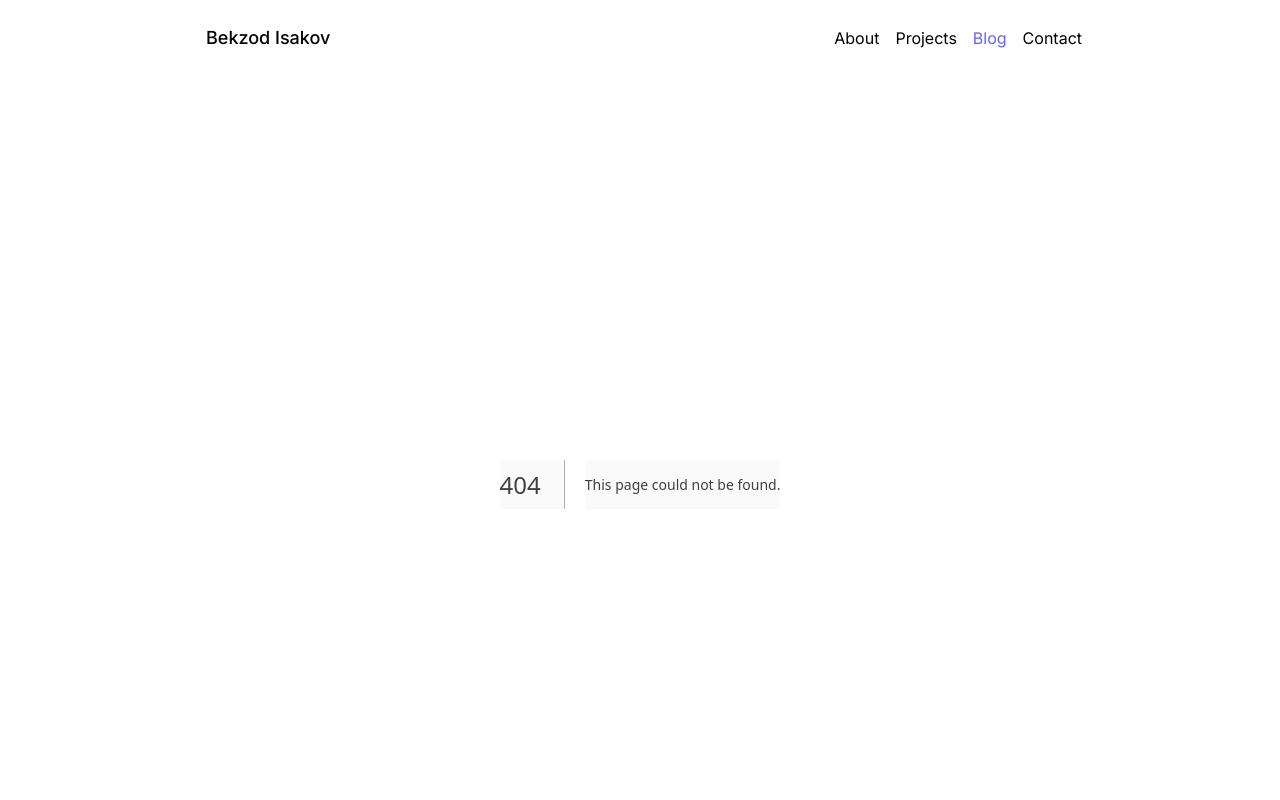
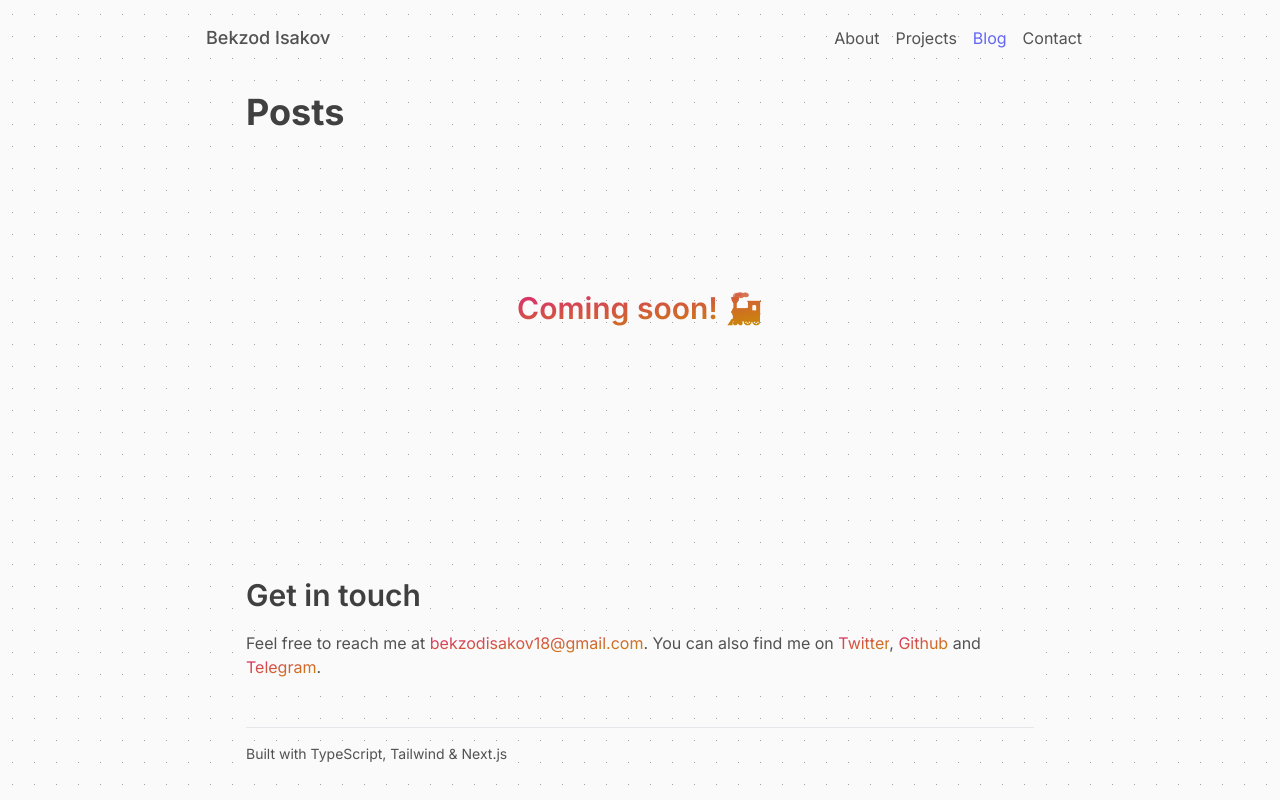
Before and after one commit to BehzodIsakov/my_website, a Next.js app: page /posts in a window 1280 px wide. Before the commit this address had no page. Shown: the top 800 px of the page. Built offline with nearby package versions, Linux system fonts and the light colour scheme.

Commit message:
make route pages fill parent

```diff
--- a/app/(routes)/blog/page.tsx
+++ /dev/null
@@ -1,9 +0,0 @@
-import React from "react";
-
-export default function Page() {
-  return (
-    <div>
-      <h1>Blog page</h1>
-    </div>
-  );
-}
--- a/app/(routes)/layout.tsx
+++ b/app/(routes)/layout.tsx
@@ -1,3 +1,3 @@
 export default function layout({ children }: { children: React.ReactNode }) {
-  return <div className='mt-2'>{children}</div>;
+  return <div className='mt-2 grow'>{children}</div>;
 }
--- /dev/null
+++ b/app/(routes)/posts/page.tsx
@@ -0,0 +1,14 @@
+import React from "react";
+
+export default function Page() {
+  return (
+    <div>
+      <h1>Posts</h1>
+      <div className='mt-[20%] flex justify-center'>
+        <h2 className='w-max block text-center text-gradient'>
+          Coming soon! 🚂{" "}
+        </h2>
+      </div>
+    </div>
+  );
+}
```
